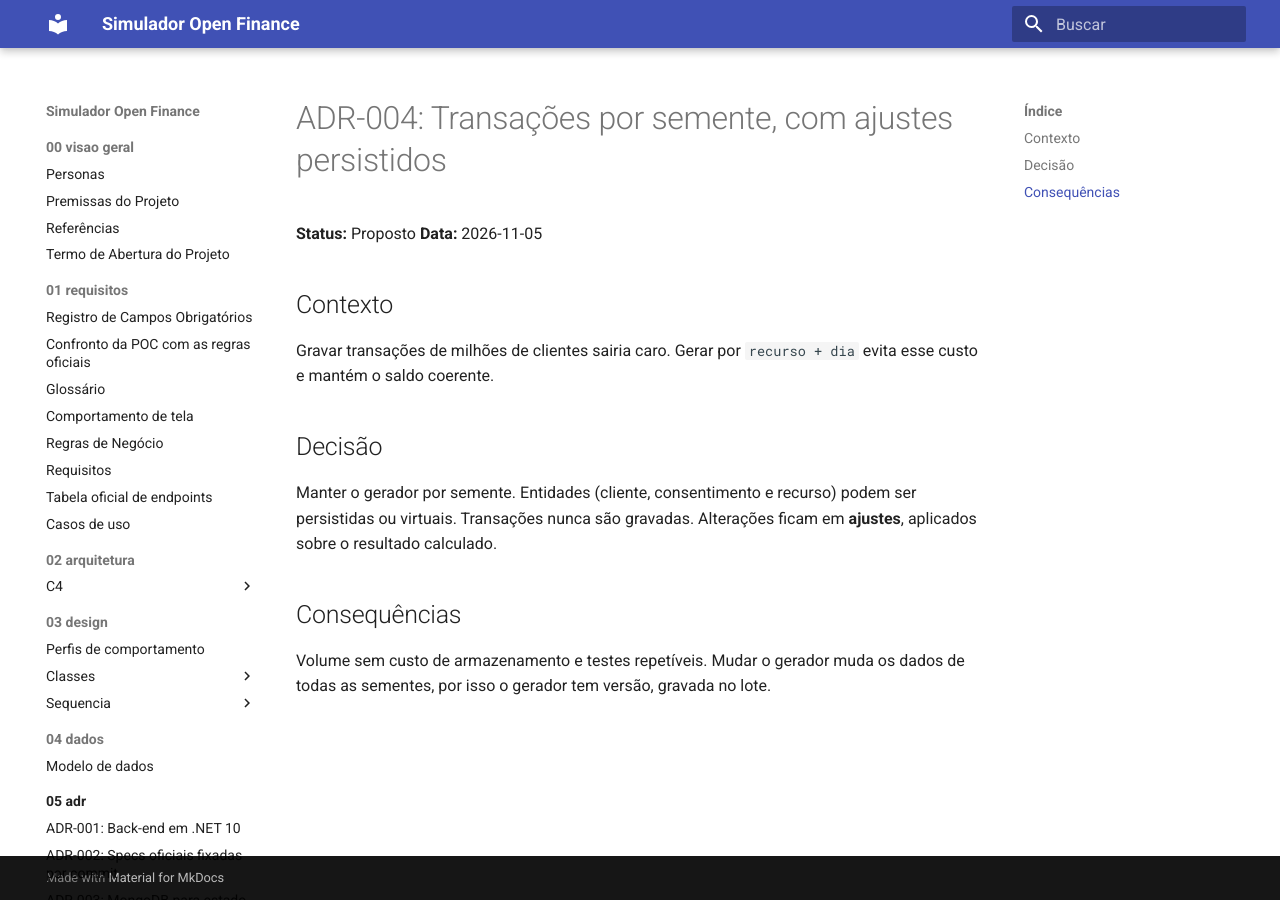
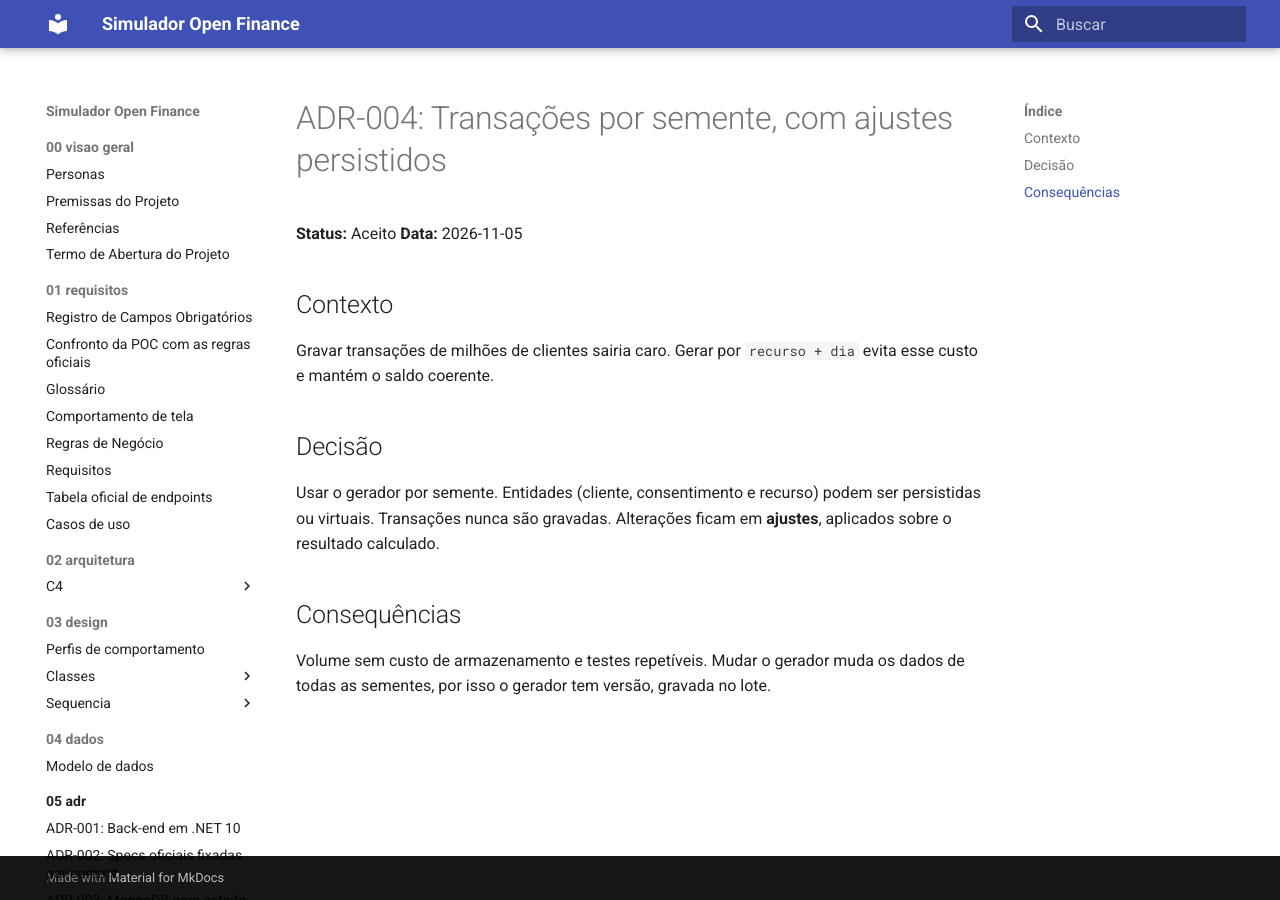
Before and after one commit to marcelosotto/open-finance-simulator, an MkDocs documentation site: the page built from docs/05-adr/ADR-004-semente-e-ajustes.md, in a window 1280 px wide. Built offline with MkDocs 1.6.1 and Material for MkDocs 9.7.7, drawn with Linux system fonts in a browser that asks for light colours.

Commit message:
Aprova a ADR-004
Co-Authored-By: Claude Opus 5.5 <noreply@anthropic.com>
Claude-Session: https://claude.ai/code/session_019Vxt7bX1Wj5SABKNnhqzJ8

```diff
--- a/docs/05-adr/ADR-004-semente-e-ajustes.md
+++ b/docs/05-adr/ADR-004-semente-e-ajustes.md
@@ -1,13 +1,13 @@
 # ADR-004: Transações por semente, com ajustes persistidos
 
-**Status:** Proposto
+**Status:** Aceito
 **Data:** 2026-11-05
 
 ## Contexto
 Gravar transações de milhões de clientes sairia caro. Gerar por `recurso + dia` evita esse custo e mantém o saldo coerente.
 
 ## Decisão
-Manter o gerador por semente. Entidades (cliente, consentimento e recurso) podem ser persistidas ou virtuais. Transações nunca são gravadas. Alterações ficam em **ajustes**, aplicados sobre o resultado calculado.
+Usar o gerador por semente. Entidades (cliente, consentimento e recurso) podem ser persistidas ou virtuais. Transações nunca são gravadas. Alterações ficam em **ajustes**, aplicados sobre o resultado calculado.
 
 ## Consequências
 Volume sem custo de armazenamento e testes repetíveis. Mudar o gerador muda os dados de todas as sementes, por isso o gerador tem versão, gravada no lote.
```
Also changed, not shown: docs/05-adr/README.md (+1 -1 lines).
